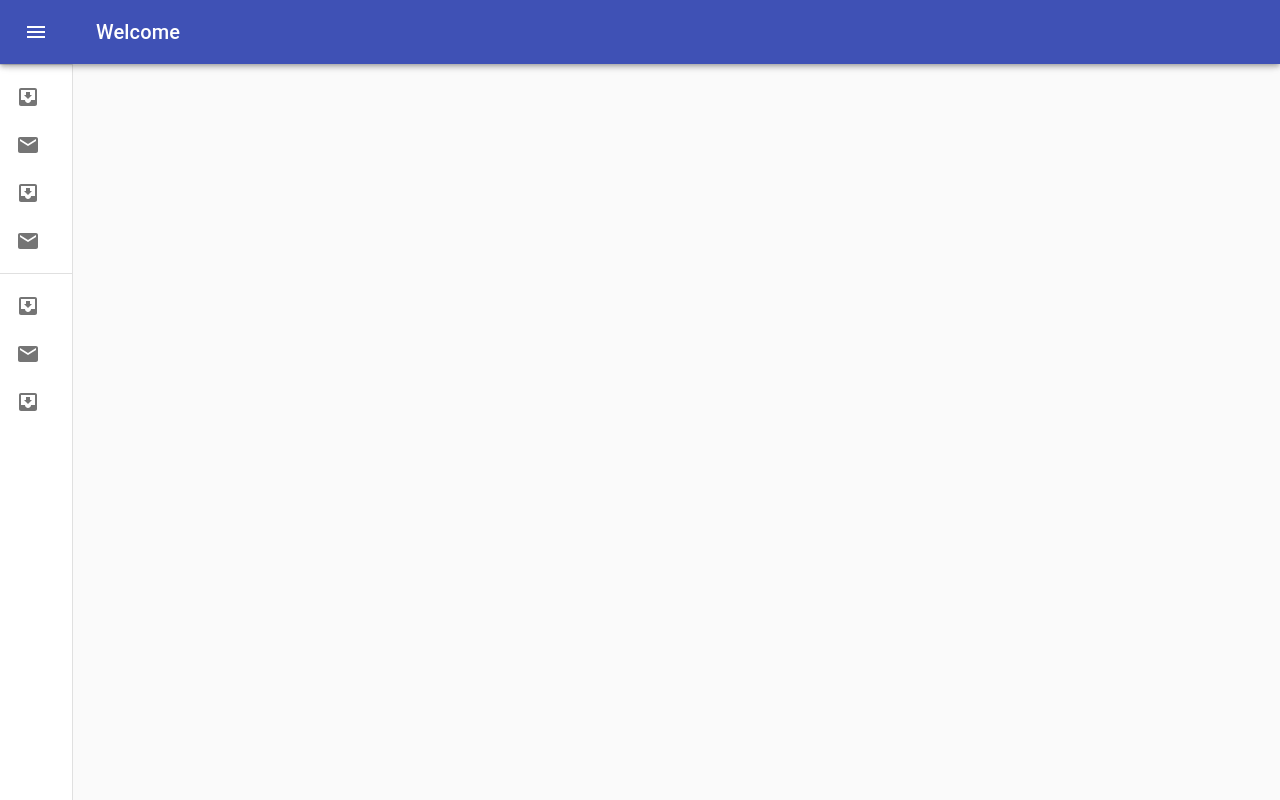
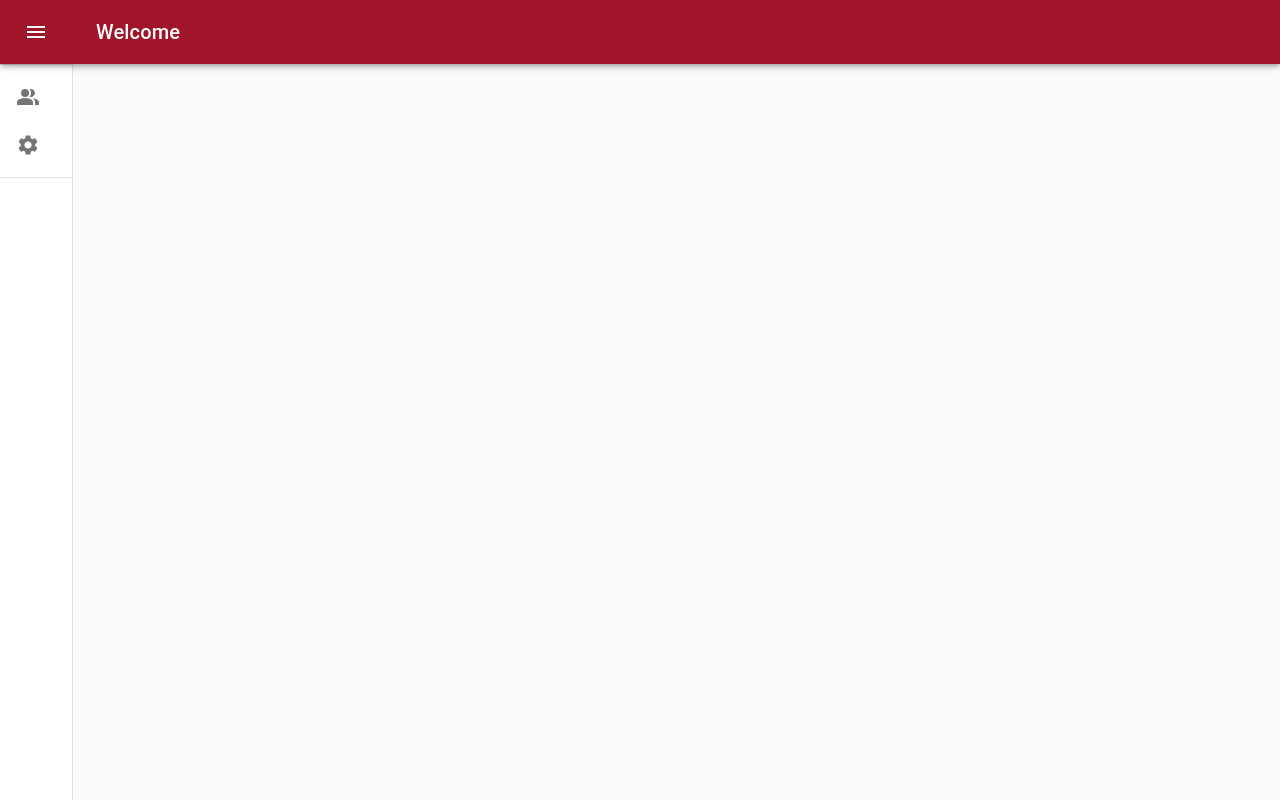
Before and after one commit to AdrianETS/harineras_villamayor_sales_tool, a React (Create React App) app: page / in a window 1280 px wide. Built offline with nearby package versions, Linux system fonts and the light colour scheme; sample sign-in values are in the browser's storage.

Commit message:
Feature/11.-Implementación barra lateral
WIP

```diff
--- a/src/components/Navbar.js
+++ b/src/components/Navbar.js
@@ -18,6 +18,9 @@ import ListItemIcon from '@material-ui/core/ListItemIcon';
 import ListItemText from '@material-ui/core/ListItemText';
 import InboxIcon from '@material-ui/icons/MoveToInbox';
 import MailIcon from '@material-ui/icons/Mail';
+import PeopleAltIcon from '@material-ui/icons/PeopleAlt';
+import SettingsIcon from '@material-ui/icons/Settings';
+import BarChartIcon from '@material-ui/icons/BarChart';
 
 const drawerWidth = 240;
 
@@ -31,6 +34,7 @@ const useStyles = makeStyles((theme) => ({
             easing: theme.transitions.easing.sharp,
             duration: theme.transitions.duration.leavingScreen,
         }),
+        backgroundColor: "#a1152a"
     },
     appBarShift: {
         marginLeft: drawerWidth,
@@ -143,22 +147,14 @@ export default function Navbar(props) {
                 </div>
                 <Divider />
                 <List>
-                    {['Inbox', 'Starred', 'Send email', 'Drafts'].map((text, index) => (
+                    {['Clients', 'Settings'].map((text, index) => (
                         <ListItem button key={text}>
-                            <ListItemIcon>{index % 2 === 0 ? <InboxIcon /> : <MailIcon />}</ListItemIcon>
+                            <ListItemIcon>{index % 2 === 0 ? <PeopleAltIcon /> : <SettingsIcon />}</ListItemIcon>
                             <ListItemText primary={text} />
                         </ListItem>
                     ))}
                 </List>
                 <Divider />
-                <List>
-                    {['All mail', 'Trash', 'Spam'].map((text, index) => (
-                        <ListItem button key={text}>
-                            <ListItemIcon>{index % 2 === 0 ? <InboxIcon /> : <MailIcon />}</ListItemIcon>
-                            <ListItemText primary={text} />
-                        </ListItem>
-                    ))}
-                </List>
             </Drawer>
             <main className={classes.content}>
                 <div className={classes.toolbar} />
```
